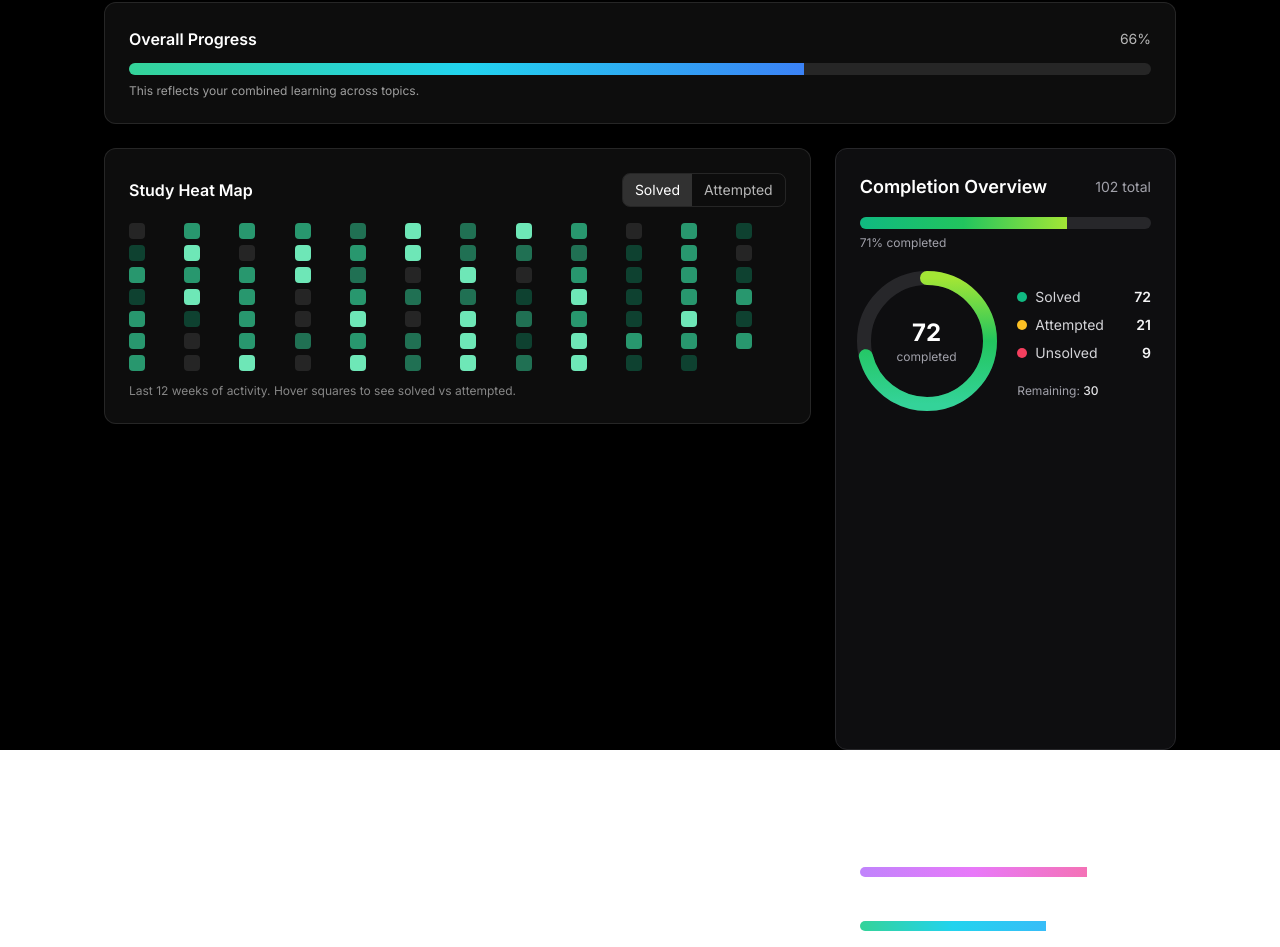
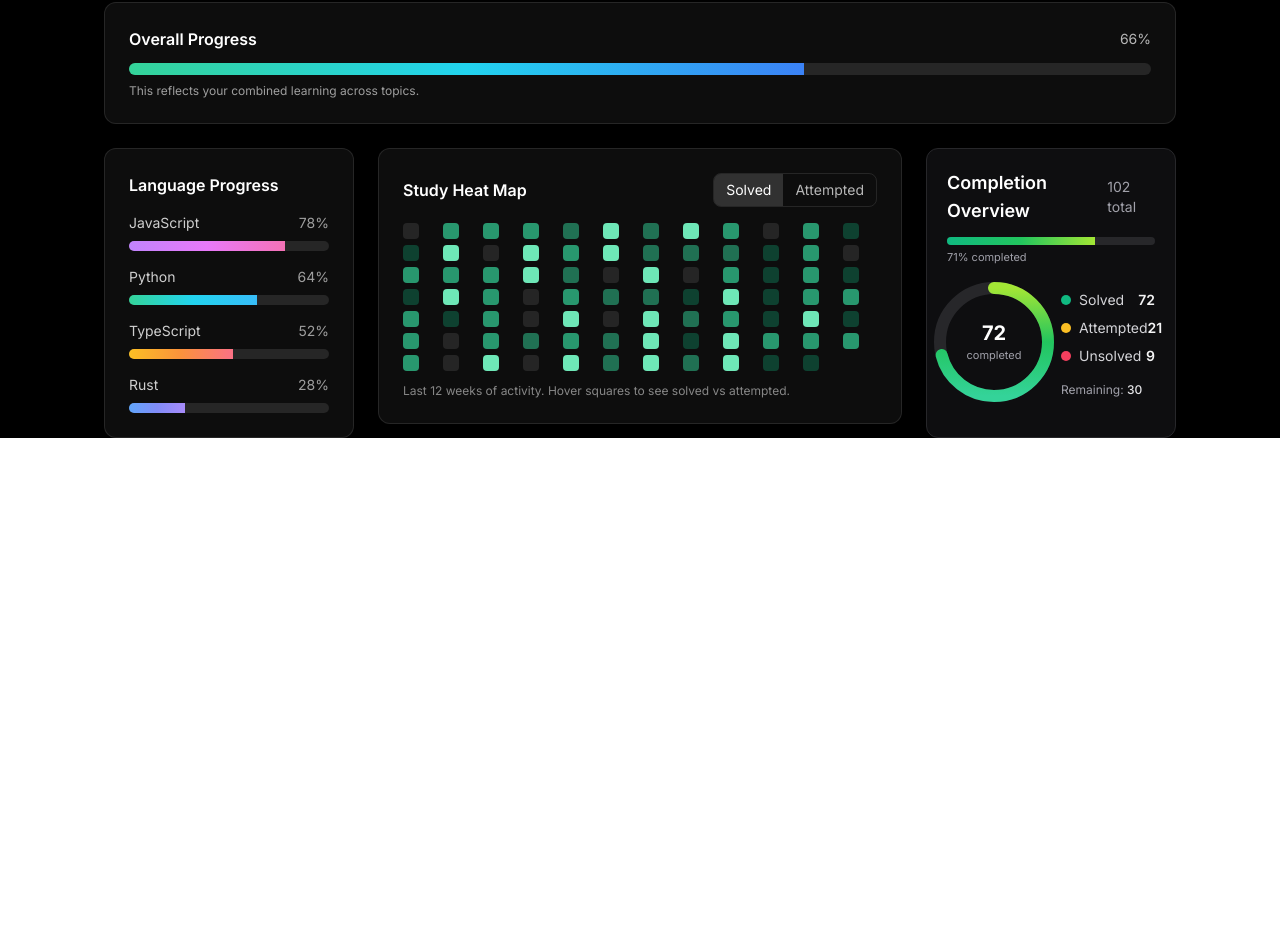
Before and after one commit to nikita1503agarwal/frontend-repo_7ck3uwi1_fo4i7i, a React (Vite) app: page / in a window 1280 px wide. Shown: the part 630-1577 px from the top of the page. After the commit the page ends 1068 px from the top, so only its background shows below. Built offline with nearby package versions, Linux system fonts and the light colour scheme; a web font is replaced by a local one.

Commit message:
Update project prj_7ck3uwi1 - 2025-11-07T22:54:39.729Z

```diff
--- a/src/App.jsx
+++ b/src/App.jsx
@@ -35,13 +35,21 @@ export default function App() {
 
         <ProgressTracker overall={66} />
 
-        <div className="grid grid-cols-1 lg:grid-cols-3 gap-6">
-          <div className="lg:col-span-2 space-y-6">
+        {/* Layout: Left = Language Bars, Center = Heat Map, Right = Compact Completion Card */}
+        <div className="grid grid-cols-1 lg:grid-cols-4 gap-6">
+          {/* Left side: Language progress */}
+          <div className="lg:col-span-1 order-2 lg:order-1">
+            <LanguageProgressBars />
+          </div>
+
+          {/* Center: Heat map spans 2 columns on large screens */}
+          <div className="lg:col-span-2 order-1 lg:order-2">
             <StudyHeatMap mode="solved" />
           </div>
-          <div className="lg:col-span-1 space-y-6">
+
+          {/* Right side: Compact completion donut */}
+          <div className="lg:col-span-1 order-3">
             <CompletionDonut solved={solved} attempted={attempted} unsolved={unsolved} />
-            <LanguageProgressBars />
           </div>
         </div>
       </main>
--- a/src/components/CompletionDonut.jsx
+++ b/src/components/CompletionDonut.jsx
@@ -20,32 +20,33 @@ export default function CompletionDonut({ solved = 42, attempted = 18, unsolved
     return { total: totalCount, completedPct: pct, remaining: remainingCount };
   }, [solved, attempted, unsolved]);
 
-  const size = 140; // svg size
-  const stroke = 14; // stroke width
+  // Slightly reduced visual footprint
+  const size = 120; // svg size (was 140)
+  const stroke = 12; // stroke width (was 14)
   const radius = (size - stroke) / 2;
   const circumference = 2 * Math.PI * radius;
   const offset = circumference * (1 - completedPct / 100);
 
   return (
-    <section className="bg-zinc-900/60 backdrop-blur border border-zinc-800 rounded-xl p-5 sm:p-6 w-full h-full">
+    <section className="bg-zinc-900/60 backdrop-blur border border-zinc-800 rounded-xl p-4 sm:p-5 w-full h-full">
       {/* Header */}
-      <div className="flex items-center justify-between mb-4">
+      <div className="flex items-center justify-between mb-3">
         <h3 className="text-base sm:text-lg font-semibold text-white">Completion Overview</h3>
         <span className="text-xs sm:text-sm text-zinc-400">{total} total</span>
       </div>
 
-      {/* Square bar (overall) */}
-      <div className="mb-5">
-        <div className="h-3 w-full rounded-md bg-zinc-800 overflow-hidden">
+      {/* Slim overall bar (reduced height and spacing) */}
+      <div className="mb-4">
+        <div className="h-2 w-full rounded-md bg-zinc-800 overflow-hidden">
           <div
             className="h-full bg-gradient-to-r from-emerald-500 via-green-500 to-lime-400"
             style={{ width: `${completedPct}%` }}
           />
         </div>
-        <div className="mt-1.5 text-xs text-zinc-400">{completedPct}% completed</div>
+        <div className="mt-1 text-[11px] text-zinc-400">{completedPct}% completed</div>
       </div>
 
-      <div className="grid grid-cols-1 sm:grid-cols-2 gap-6 items-center">
+      <div className="grid grid-cols-1 sm:grid-cols-2 gap-5 items-center">
         {/* Donut */}
         <div className="flex items-center justify-center">
           <div className="relative" style={{ width: size, height: size }}>
@@ -80,19 +81,19 @@ export default function CompletionDonut({ solved = 42, attempted = 18, unsolved
               </defs>
             </svg>
             <div className="absolute inset-0 flex flex-col items-center justify-center">
-              <div className="text-2xl font-bold text-white">{solved}</div>
-              <div className="text-xs text-zinc-400">completed</div>
+              <div className="text-xl font-bold text-white">{solved}</div>
+              <div className="text-[11px] text-zinc-400">completed</div>
             </div>
           </div>
         </div>
 
         {/* Right stats */}
-        <div className="">
+        <div>
           <StatRow color="bg-emerald-500" label="Solved" value={solved} />
           <StatRow color="bg-amber-400" label="Attempted" value={attempted} />
           <StatRow color="bg-rose-500" label="Unsolved" value={unsolved} />
 
-          <div className="mt-4 text-xs text-zinc-400">
+          <div className="mt-3 text-xs text-zinc-400">
             Remaining: <span className="text-zinc-200 font-medium">{remaining}</span>
           </div>
         </div>
```
Also changed, not shown: 1 other file (tests, documents, lock files or other folders).
